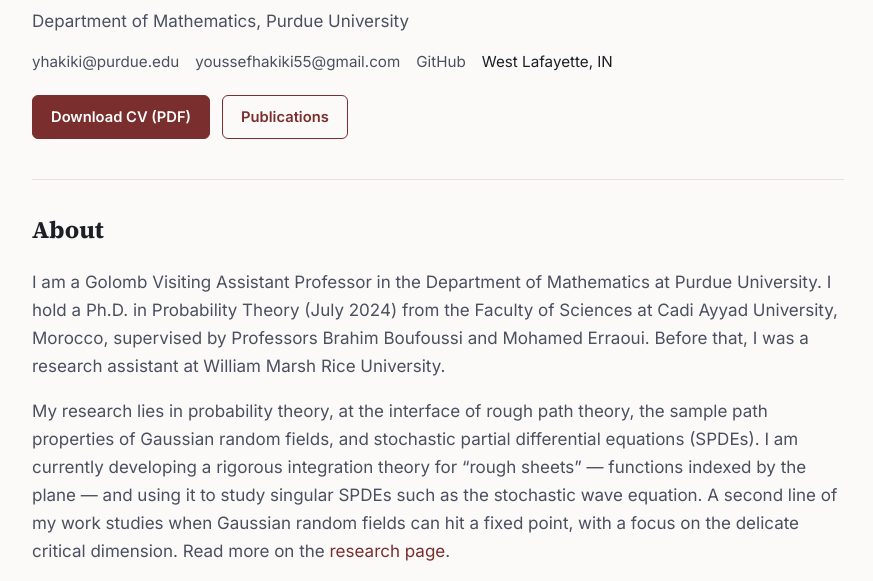
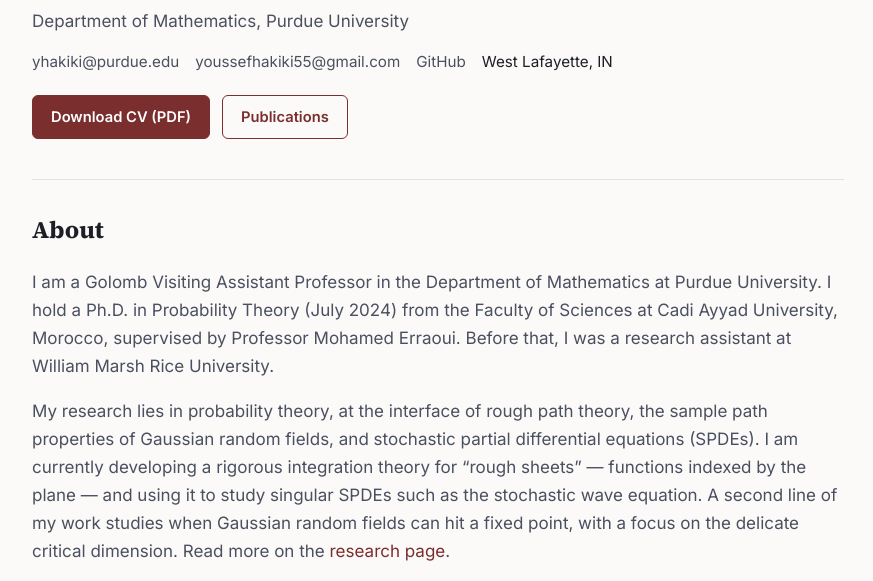
Before and after one commit to yhakiki/yhakiki.github.io, a plain HTML site: page index.html in a window 1280 px wide. Shown: the part 219-800 px from the top of the page, without its empty margins (202-1075 px from the left). Drawn offline with Linux system fonts and the light colour scheme.

Commit message:
Blur Wi-Fi note in talk photo; list only M. Erraoui as advisor on home and CV pages
Co-Authored-By: Claude Sonnet 5.5 <noreply@anthropic.com>
Claude-Session: https://claude.ai/code/session_01EG3sq9dM9uM5dUcHCCmBcY

```diff
--- a/index.html
+++ b/index.html
@@ -53,8 +53,7 @@
     <p>
       I am a Golomb Visiting Assistant Professor in the Department of Mathematics at Purdue
       University. I hold a Ph.D. in Probability Theory (July 2024) from the Faculty of Sciences
-      at Cadi Ayyad University, Morocco, supervised by Professors Brahim Boufoussi and Mohamed
-      Erraoui. Before that, I was a research assistant at William Marsh Rice University.
+      at Cadi Ayyad University, Morocco, supervised by Professor Mohamed Erraoui. Before that, I was a research assistant at William Marsh Rice University.
     </p>
     <p>
       My research lies in probability theory, at the interface of rough path theory, the sample
```
Also changed, not shown: cv.html (+1 -1 lines), assets/talk_nepsem_2026.jpg.
